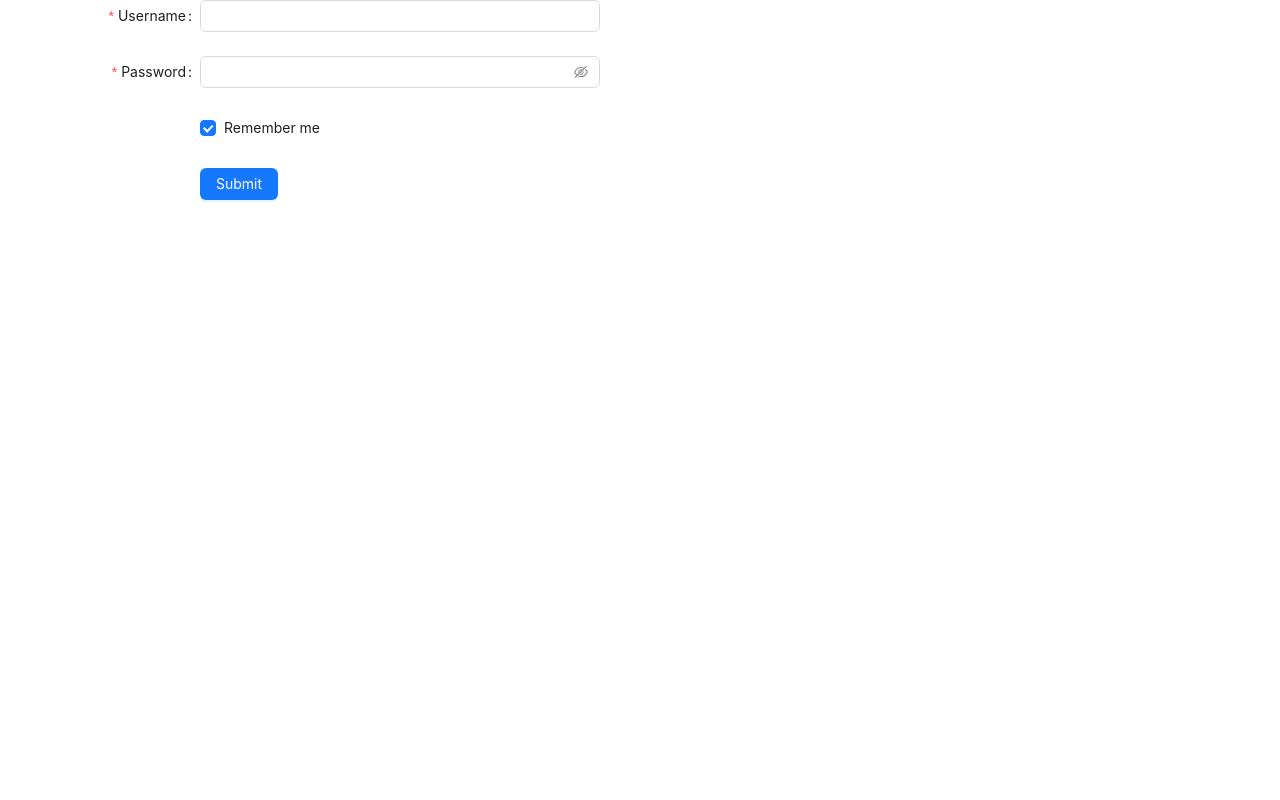
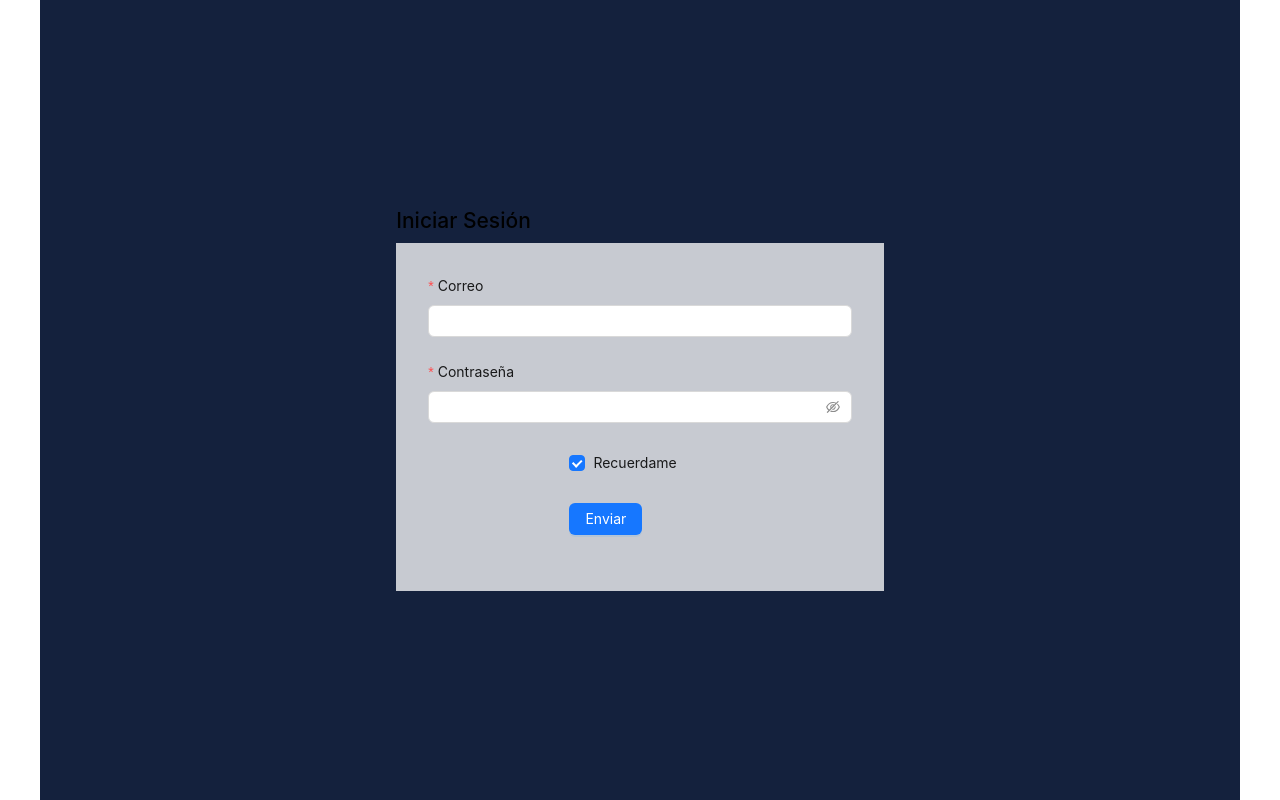
Before and after one commit to Walter-Daniel/bienesraices-frontend, a React (Vite) app: page / in a window 1280 px wide. Built offline with nearby package versions, Linux system fonts and the light colour scheme.

Commit message:
Se creó el formulario, manejo de error y mostrar errores en pantalla

```diff
--- a/src/auth/login/Login.jsx
+++ b/src/auth/login/Login.jsx
@@ -1,23 +1,41 @@
-import { Button, Checkbox, Form, Input } from 'antd';
+import { Button, Checkbox, Col, Form, Input, notification, Row } from 'antd';
 
 export const Login = () => {
 
+  const passwordPattern =  /^(?=.*[a-z])(?=.*[A-Z])(?=.*\d)(?=.*[@$!%*?&])[A-Za-z\d@$!%*?&]{8,}$/;
+
   const onFinish = (values) => {
     console.log('Success:', values);
+    openNotification('Bienvenido', 'Te damos la bienvenida NOMBRE', 'success')
   };
   const onFinishFailed = (errorInfo) => {
     console.log('Failed:', errorInfo);
+    openNotification('Login incorrecto', 'Asegurese de colocar de manera correcta sus datos', 'error')
+  };
+
+  const openNotification = (message, description, type) => {
+    notification[type]({
+      message: message,
+      description: description,
+      placement: 'top'
+    });
   };
 
   return (
     <>
+      <div className="container-fluid">
+          <Row justify="center" className="login-container">
+            <Col xs={20} md={16} lg={10}>
+                <h2>Iniciar Sesión</h2>
+              <div className="last-container">
                 <Form
                   name="basic"
+                  className="form-container"
                   labelCol={{
-          span: 8,
+                    span: 12,
                   }}
                   wrapperCol={{
-          span: 16,
+                    span: 24,
                   }}
                   style={{
                     maxWidth: 600,
@@ -27,28 +45,37 @@ export const Login = () => {
                   }}
                   onFinish={onFinish}
                   onFinishFailed={onFinishFailed}
-        autoComplete="off"
+                  autoComplete="on"
+                  layout="vertical"
                 >
                   <Form.Item
-          label="Username"
-          name="username"
+                    label="Correo"
+                    name="email"
                     rules={[
                       {
                         required: true,
-              message: 'Please input your username!',
-            },
+                        type: "email",
+                        message: "Por favor ingrese su correo!",
+                      }
                     ]}
                   >
                     <Input />
                   </Form.Item>
 
                   <Form.Item
-          label="Password"
+                    label="Contraseña"
                     name="password"
                     rules={[
                       {
                         required: true,
-              message: 'Please input your password!',
+                        message: "Por favor ingrese su contraseña!",
+                      },
+                      {
+                        min: 6,
+                        max: 12,
+                        pattern: passwordPattern,
+                        message:
+                          "La contraseña debe contener: entre 6 y 12 caracteres y por lo menos una letra mayúscula, una minúscula, un número y un carácter especial(@$!%*?&).",
                       },
                     ]}
                   >
@@ -63,7 +90,7 @@ export const Login = () => {
                       span: 16,
                     }}
                   >
-          <Checkbox>Remember me</Checkbox>
+                    <Checkbox>Recuerdame</Checkbox>
                   </Form.Item>
 
                   <Form.Item
@@ -73,10 +100,14 @@ export const Login = () => {
                     }}
                   >
                     <Button type="primary" htmlType="submit">
-            Submit
+                      Enviar
                     </Button>
                   </Form.Item>
                 </Form>
+              </div>
+            </Col>
+          </Row>
+      </div>
     </>
   )
 }
--- a/src/styles.css
+++ b/src/styles.css
@@ -1,5 +1,6 @@
 :root {
-  --main-color: #ebebeb;
+  --main-color: #14213d;
+  /* --main-color: #ebebeb; */
   --color-2: #2b2d42;
   --color-3: #8d99ae;
   --color-4: #ef233c;
@@ -24,4 +25,52 @@
   max-width: 1200px;
   padding: 0 15px;
   overflow: hidden;
+  background-color: #14213d;
 }
+
+/*************************** Login*********************************/
+.last-container {
+  background-color: rgba(255, 255, 255, 0.76);
+  padding: 2rem;
+
+}
+.login-container {
+  display: flex;
+  align-items: center;
+  justify-content: center;
+  height: 100vh;
+  width: 100%;
+}
+
+.last-container h2 {
+  text-align: end;
+}
+
+.layout-home {
+  padding-top: 1.5rem;
+  min-height: 80vh;
+  background-color: var(--color-white);
+  padding-bottom: 1rem;
+}
+.title-layout {
+  display: flex;
+  align-items: center;
+  justify-content: center;
+  margin-top: 5rem;
+}
+.title-layout img {
+  height: 4rem;
+}
+@media (min-width: 768px) {
+  .title-layout img {
+    height: 6rem;
+  }
+}
+.title-layout h1 {
+  font-size: 1.8rem;
+}
+@media (min-width: 768px) {
+  .title-layout h1 {
+    font-size: 3rem;
+  }
+}
```
Lines whose indentation alone changed are shown as unchanged.
